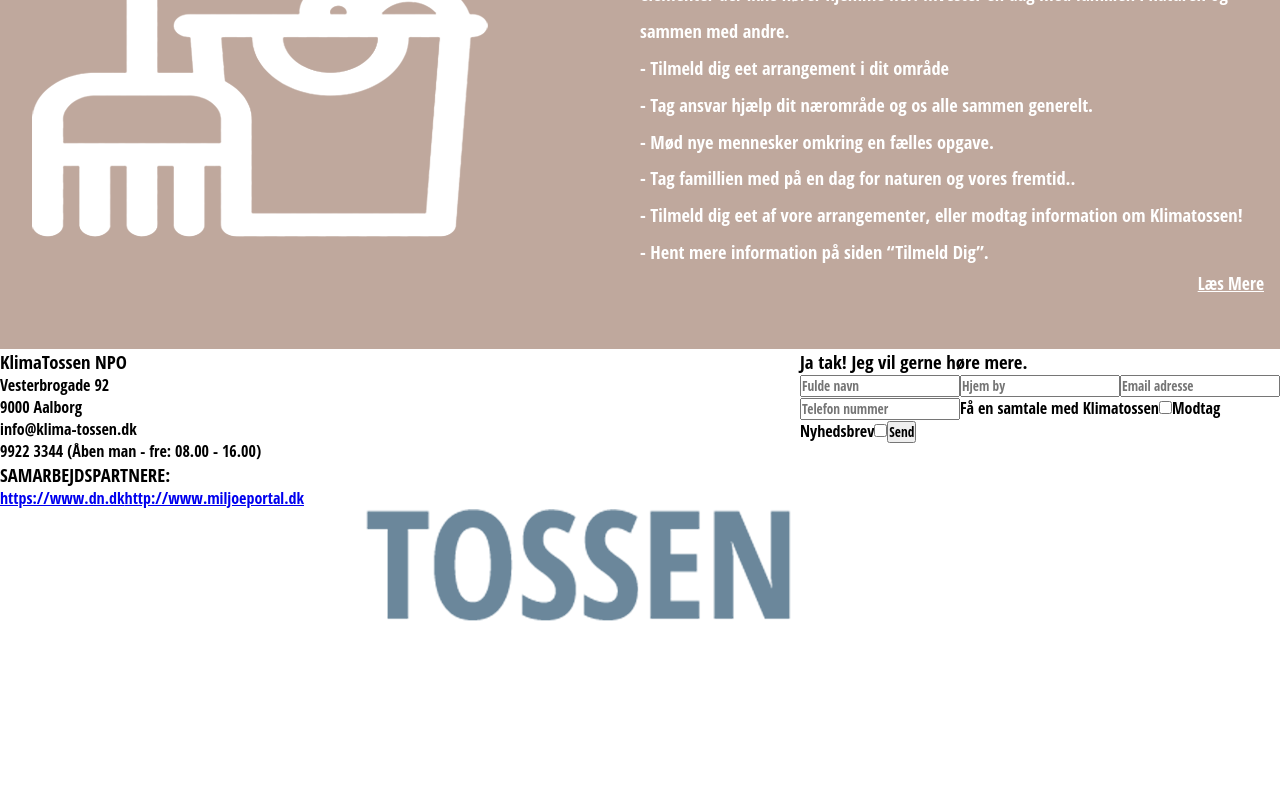
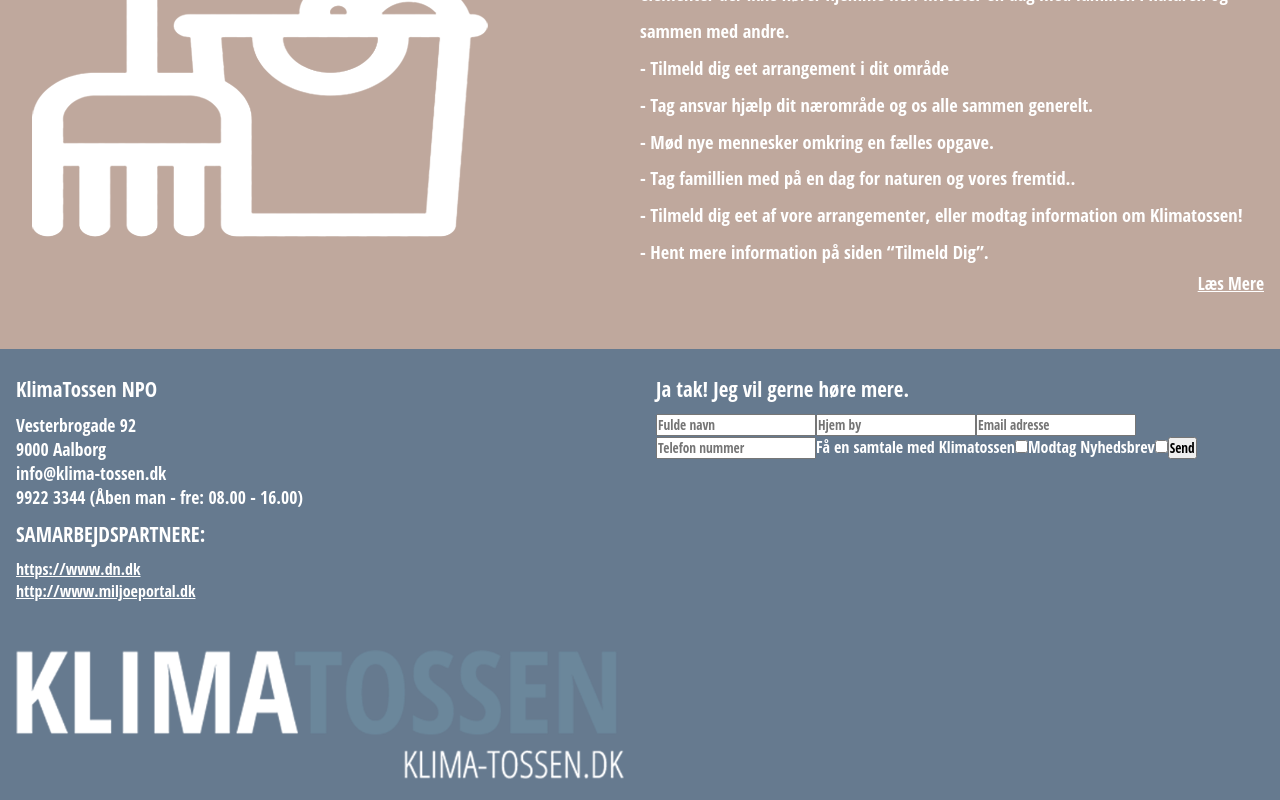
Before and after one commit to Emsenparry/climat-tossen, a React (Create React App) app in the folder climate-goals/: page / in a window 1280 px wide. Shown: the part 2781-3581 px from the top of the page. Before the commit the page ends 3465 px from the top, so only its background shows below. Built offline with nearby package versions, Linux system fonts and the light colour scheme.

Commit message:
Footer info styled

```diff
--- a/climate-goals/src/assets/partials/_colors.scss
+++ b/climate-goals/src/assets/partials/_colors.scss
@@ -5,3 +5,5 @@
 $brown: #8C6B64;
 $light-brown: #bfa89d;
 $white: #FFF;
+
+$dark-blue: #667a8f;
--- a/climate-goals/src/components/partials/footer/footer.jsx
+++ b/climate-goals/src/components/partials/footer/footer.jsx
@@ -1,24 +1,24 @@
-import footerimg from '../../../images/KT-Logo.png'
+import logo from '../../../images/KT-Logo.png'
 import styles from './footer.module.scss'
 
 const Footer = () => {
     return(
         <footer className={styles.footerMain}>
             <div className={styles.footerInfo}>
-                <h3>KlimaTossen NPO</h3>
+                <h4>KlimaTossen NPO</h4>
                 <p>Vesterbrogade 92</p>
                 <p>9000 Aalborg</p>
                 <p>info@klima-tossen.dk</p>
                 <p>9922 3344 (Åben man - fre: 08.00 - 16.00)</p>
-                <h3>SAMARBEJDSPARTNERE:</h3>
-                <a href="https://www.dn.dk">https://www.dn.dk</a>
+                <h4>SAMARBEJDSPARTNERE:</h4>
+                <a href="https://www.dn.dk">https://www.dn.dk</a><br />
                 <a href="http://www.miljoeportal.dk">http://www.miljoeportal.dk</a>
-                <div>
-                    <img src={footerimg} alt="KT-Logo" />
+                <div className={styles.footerImg}>
+                    <img src={logo} alt="KT-Logo" />
                 </div>
             </div>
             <div className={styles.footerForm}>
-                <h3>Ja tak! Jeg vil gerne høre mere.</h3>
+                <h4>Ja tak! Jeg vil gerne høre mere.</h4>
                 <form>
                     <input type="text" placeholder='Fulde navn'/>
                     <input type="text" placeholder='Hjem by'/>
--- a/climate-goals/src/components/partials/footer/footer.module.scss
+++ b/climate-goals/src/components/partials/footer/footer.module.scss
@@ -2,5 +2,27 @@
 
 .footerMain{
     display: grid;
-    grid-template-columns: 1fr 1fr;
+    grid-template-columns: repeat(auto-fit, minmax(500px, 1fr));
+    gap: 2em;
+    padding: 1em;
+    color: $white;
+    background-color: $dark-blue;
+    p{
+        font-size: 1.1em;
+    }
+    a{
+        color: $white;
+        margin-top: 1em;
+    }
+    .footerImg{
+        margin-top: 3em;
+        img{
+            width: 100%;
+        }
+    }
+    h4{
+        font-size: 1.3em;
+        margin-bottom: 0.5em;
+        margin-top: 0.5em;
+    }
 }
```
